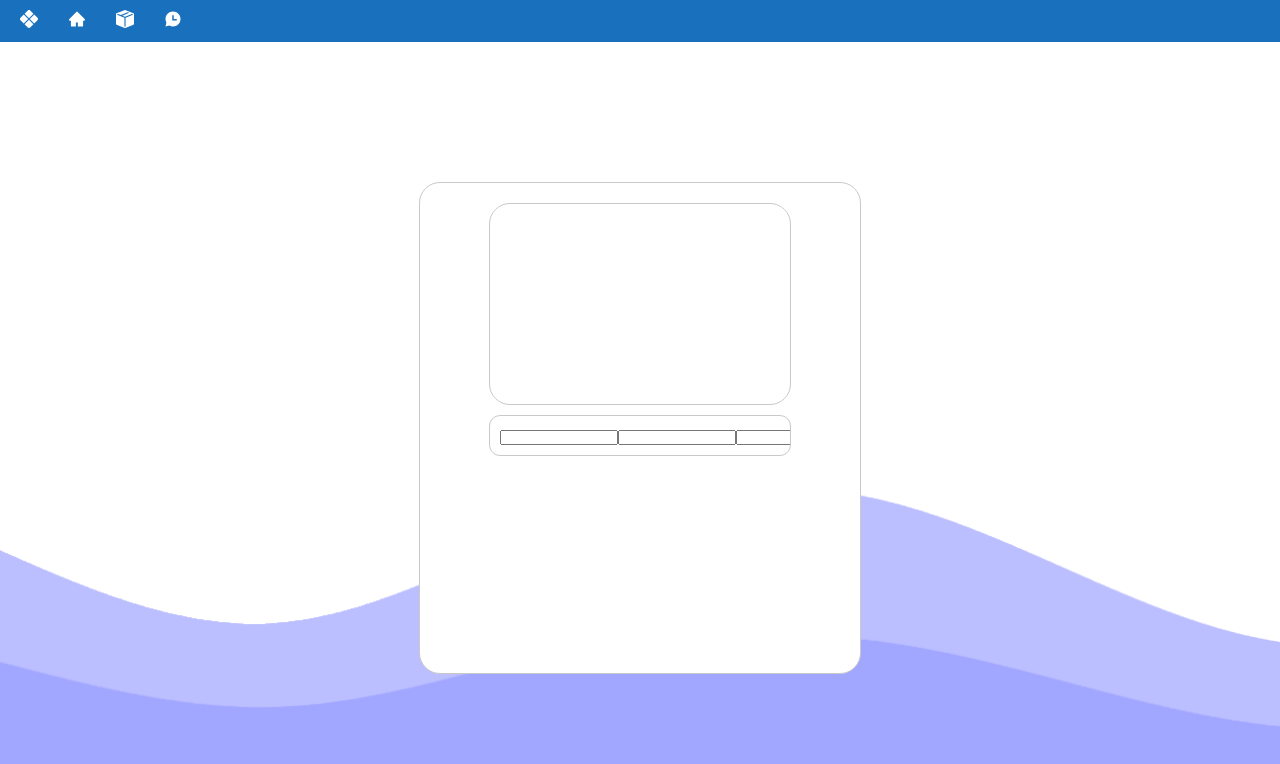
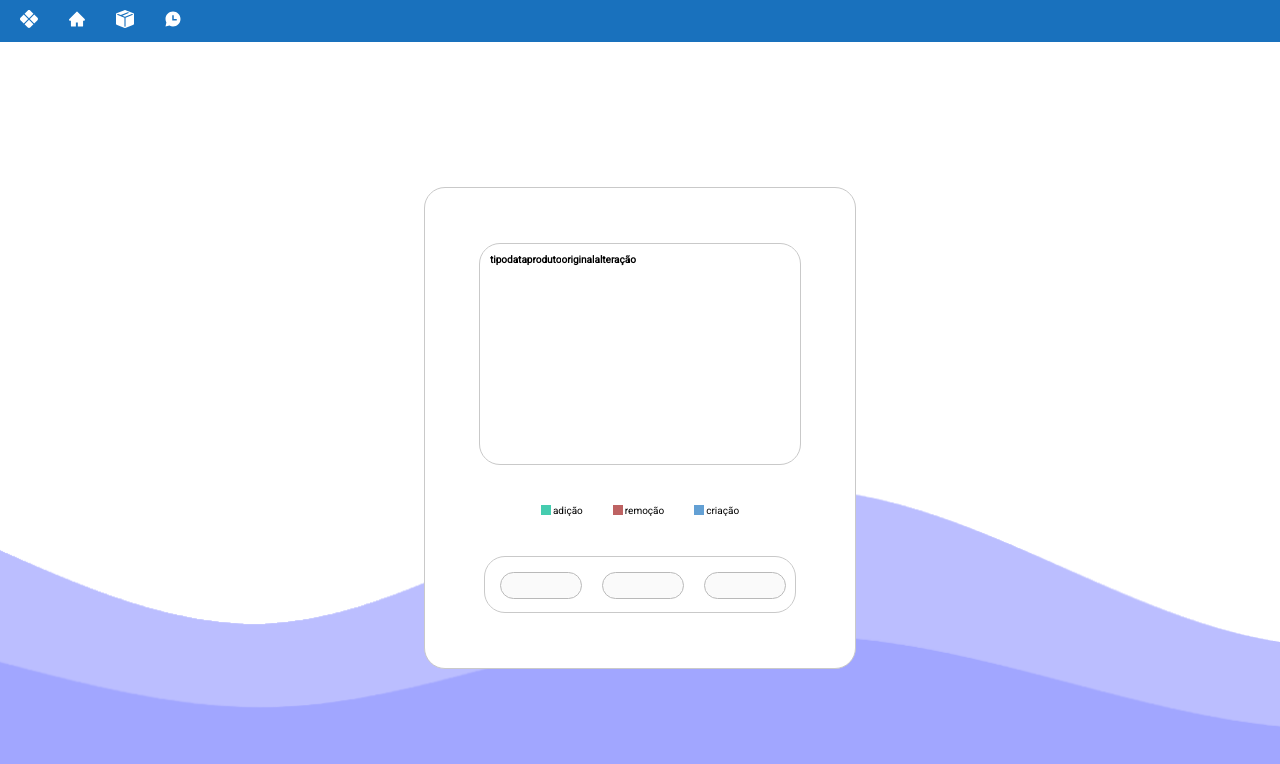
Before and after one commit to AndreVsc/Gerenciador-de-Tarefas, a React (Vite) app: page /historico in a window 1280 px wide. Shown: the top 764 px of the page. Built offline with nearby package versions, Linux system fonts and the light colour scheme.

Commit message:
0.0.3.7v

```diff
--- a/src/components/LinhaTempo/TimeLine.css
+++ b/src/components/LinhaTempo/TimeLine.css
@@ -2,7 +2,7 @@
     display: flex;
     flex-direction: column;
     align-items: center;
-    justify-items: center;
+    justify-content: center;
     border-radius: 21px;
     border: 1px solid #c9c9c9;
     background-color: rgb(255, 255, 255);
@@ -10,9 +10,9 @@
     max-width: 400px;
     height: 100%;
     max-height: 450px;
-    padding: 20px;
+    padding: 15px;
     margin: 4px;
-    gap: 10px;
+    gap: 40px;
     overflow: hidden;
 }
 
@@ -23,20 +23,23 @@
     height: 200px;
     border: 1px solid #c9c9c9;
     border-radius: 21px;
+    padding: 10px;
 }
 
 .containerHist{
-    padding: 10px;
-    width: 280px;
+    max-width: 300px;
+    padding: 5px;
+    width: 100%;
+    height: 45px;
     overflow-x: scroll;
     white-space: nowrap;
     border: 1px solid #c9c9c9;
-    border-radius: 11px;
+    border-radius: 21px;
 }
 
 .containerHist::-webkit-scrollbar{
-    width: 0.3em;
-    height: 5px;
+    width: 0.2em;
+    height: 2px;
 }
 
 .containerHist::-webkit-scrollbar-thumb{
@@ -45,11 +48,44 @@
 }
 
 .containerHist::-webkit-scrollbar-track{
-    margin: 10px;
+    margin: 20px;
 }
 
 .inputHist{
+    border: 1px solid #b9b9b9;
     margin: 10px;
+    width: 80px;
+    height: 25px;
+    border-radius: 21px;
+}
+
+.containerLeg{
+    display: flex;
+    gap: 30px;
+}
+
+.pLeg p{
+    display: flex;
+    align-items: center;
+    justify-content: center;
+    text-align: center;
+    gap: 2px;
+}
+
+.redLed{
+    background-color: rgb(190, 98, 98);
     width: 10px;
     height: 10px;
 }
+
+.greenLed{
+    background-color: rgb(69, 204, 175);
+    width: 10px;
+    height: 10px;
+}
+
+.blueLed{
+    background-color: rgb(99, 160, 212);
+    width: 10px;
+    height: 10px;
+}
--- a/src/components/LinhaTempo/TimeLine.jsx
+++ b/src/components/LinhaTempo/TimeLine.jsx
@@ -1,18 +1,28 @@
-import React from 'react';
 import './TimeLine.css';
 
 function TimeLine() {
   return (
     <div className='containerTime'>
         <div className='containerRecent'>
-
+          <p><strong>tipo</strong></p>
+          <p><strong>data</strong></p>
+          <p><strong>produto</strong></p>
+          <p><strong>original</strong></p>
+          <p><strong>alteração</strong></p>
+        </div>
+        <div className='containerLeg'>
+          <div className='pLeg'><p><div className='greenLed'></div>adição</p></div>
+          <div className='pLeg'><p><div className='redLed'></div>remoção</p></div>
+          <div className='pLeg'><p><div className='blueLed'></div>criação</p></div>
         </div>
         <div className='containerHist'>
-          <input type="text" />
-          <input type="text" />
-          <input type="text" />
-          <input type="text" />
-          <input type="text" />
+          <input type="text" className='inputHist' disabled/>
+          <input type="text" className='inputHist' disabled/>
+          <input type="text" className='inputHist' disabled/>
+          <input type="text" className='inputHist' disabled/>
+          <input type="text" className='inputHist' disabled/>
+          <input type="text" className='inputHist' disabled/>
+          <input type="text" className='inputHist' disabled/>
         </div>
     </div>
   );
```
